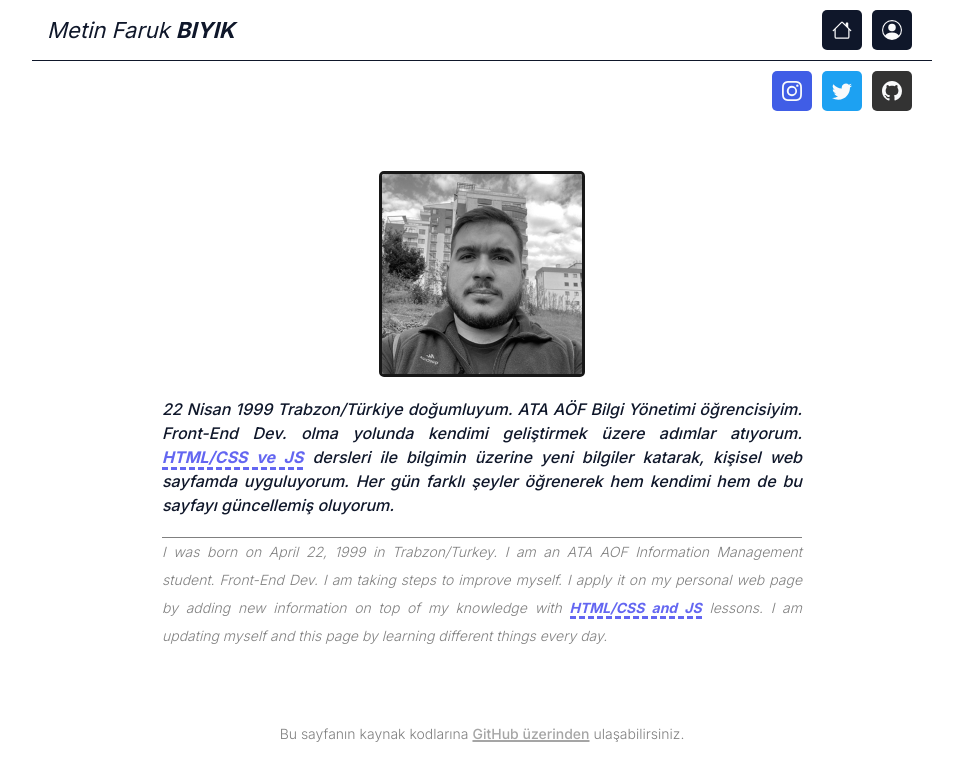
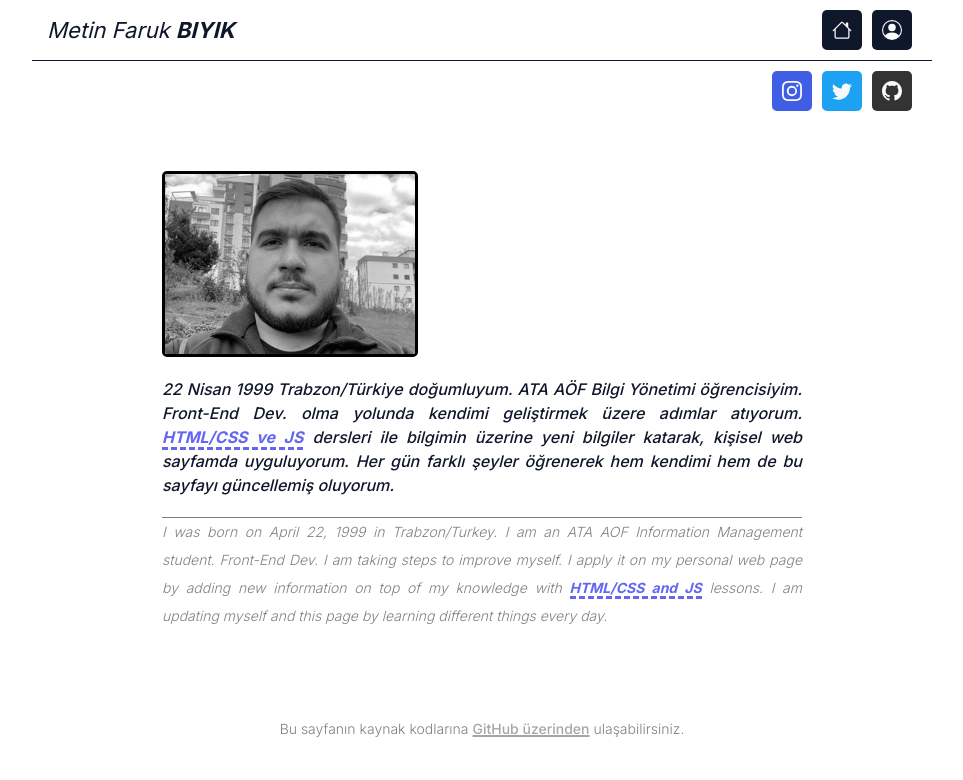
Before and after one commit to metinfarukbiyik/homepage, a React (Create React App) app: page / in a window 1280 px wide. Shown: the top 780 px of the page, without its empty margins (158-1121 px from the left). Built offline with nearby package versions, Linux system fonts and the light colour scheme.

Commit message:
Update Main.scss

```diff
--- a/src/styles/Main.scss
+++ b/src/styles/Main.scss
@@ -4,20 +4,6 @@
     margin: 3rem 0;
     transition: .3s;
     flex: 1;
-}
-img {
-    width: 20rem;
-    height: 20rem;
-    border: 3px solid var(--mbdark);
-    border-radius: .5rem;
-    display: flex;
-    transition: .3s;
-    filter: grayscale(1);
-    &:hover {
-        border: 3px solid var(--mbindigo);
-        filter: grayscale(0);
-        transform: scale(1.1);
-    }
 }
 
 .about {
@@ -53,6 +39,29 @@ img {
     }
 }
 
+.profile {
+  width: 25rem;
+  height: 18rem;
+  overflow: hidden;
+  display: flex;
+  justify-content: center;
+  align-items: center;
+  border: 3px solid black;
+  border-radius: .5rem;
+ img {
+    width: 25rem;
+    border: 3px solid var(--mbdark);
+    border-radius: .5rem;
+    display: flex;
+    transition: .3s;
+    filter: grayscale(1);
+    &:hover {
+        border: 3px solid var(--mbindigo);
+        filter: grayscale(0);
+     }
+  }
+}
+
 @media screen and (min-width: 700px) {
     .about {
         max-width: 640px;
```
